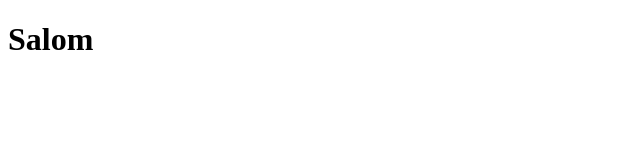
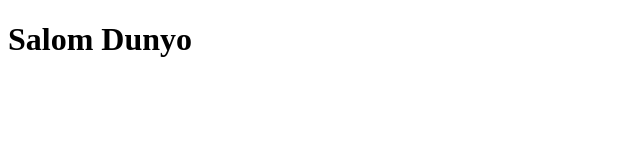
Before and after one commit to Adilbaygh/test, a plain HTML site: page index.html in a window 1280 px wide. Shown: the whole page, without its empty margins (0-640 px from the left). Drawn offline with Linux system fonts and the light colour scheme.

Commit message:
birinshi commit

```diff
--- a/index.html
+++ b/index.html
@@ -6,6 +6,6 @@
     <title>Document</title>
 </head>
 <body>
-    <h1>Salom</h1>
+    <h1>Salom Dunyo</h1>
 </body>
 </html>
```
